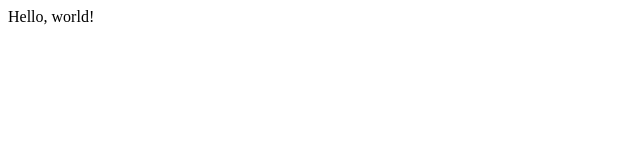
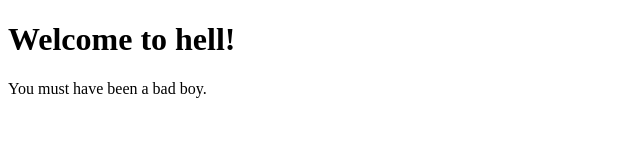
Before and after one commit to gabeCaruso103/KevGab, a plain HTML site: page hello.html in a window 1280 px wide. Shown: the whole page, without its empty margins (0-640 px from the left). Drawn offline with Linux system fonts and the light colour scheme.

Commit message:
Added heading and changed body text.

```diff
--- a/hello.html
+++ b/hello.html
@@ -5,7 +5,8 @@
         <link rel="stylesheet" href="">
     </head>
     <body>
-      Hello, world!
+        <h1>Welcome to hell!</h1>
+      You must have been a bad boy.
         <script src=""></script>
     </body>
 </html>
```
